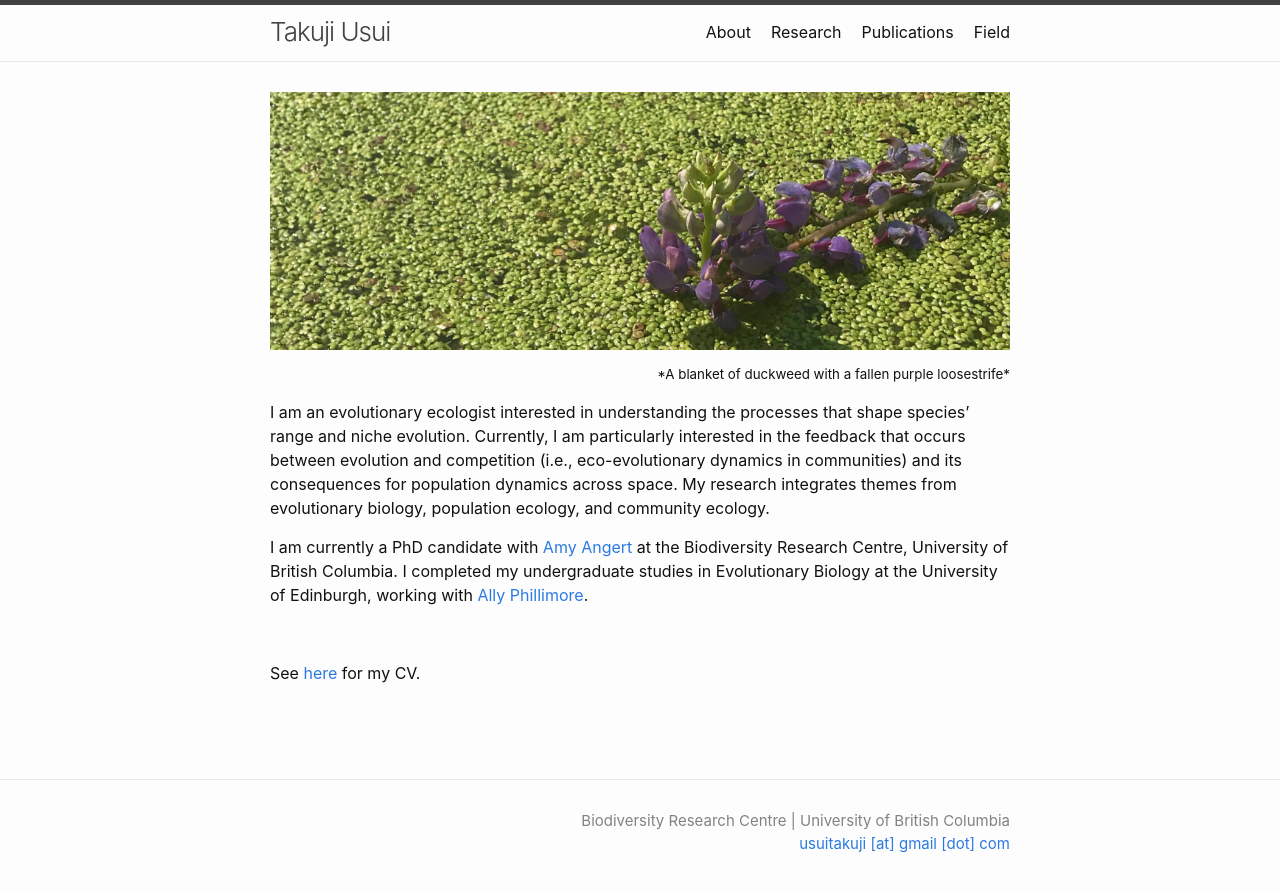
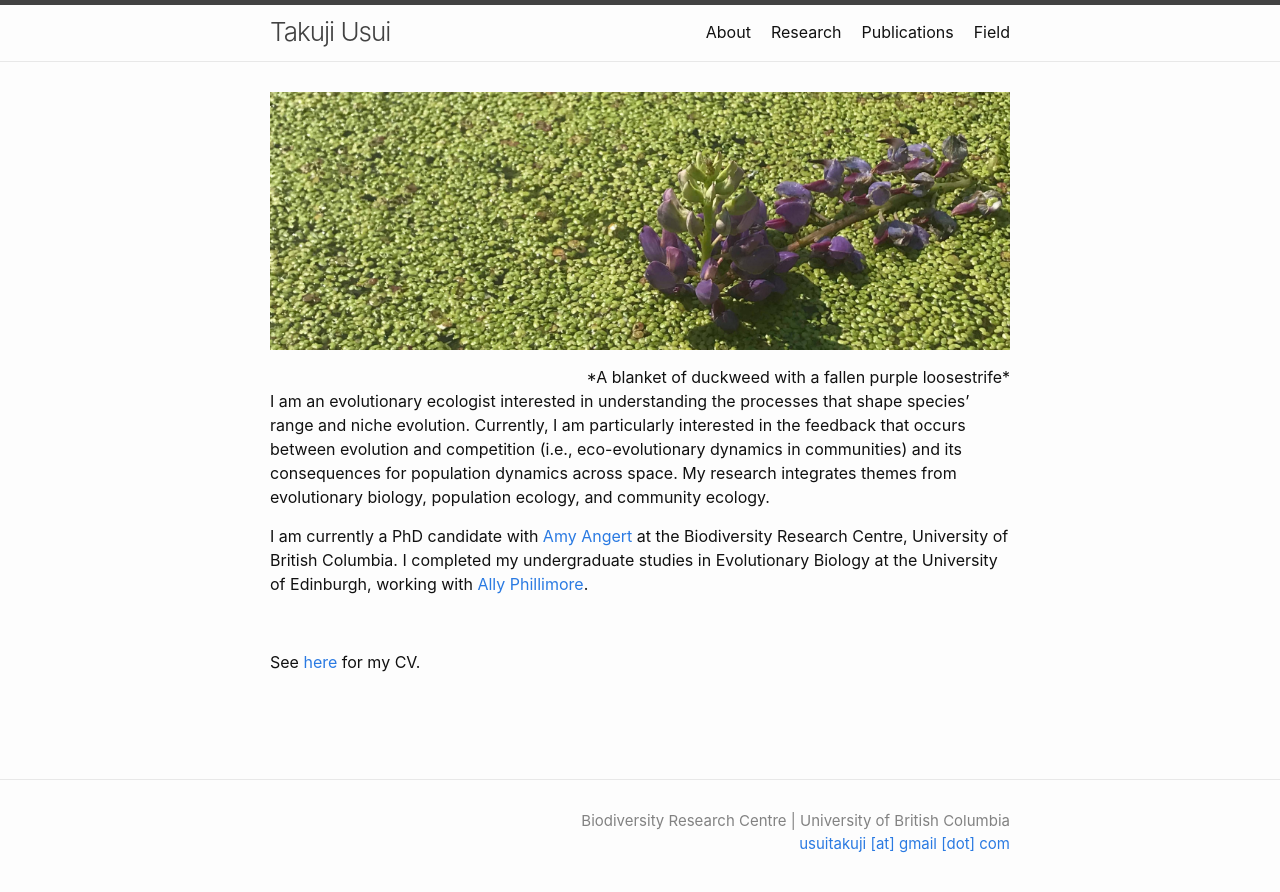
Before and after one commit to takujiusui/takujiusui.github.io, a Jekyll site: the page built from index.md, in a window 1280 px wide. Shown: the top 892 px of the page. Built offline with Jekyll 4.4.1, drawn with Linux system fonts in a browser that asks for light colours.

Commit message:
trying figure caption

```diff
--- a/index.md
+++ b/index.md
@@ -5,7 +5,7 @@ feature_text: |
   ## Takuji Usui
 ---
 ![duckweed](images/duck-crop.jpg)
-<div style="text-align: right"><p style="font-size:10pt;color;DimGrey">*A blanket of duckweed with a fallen purple loosestrife*</p></div>
+<div style="text-align: right">*A blanket of duckweed with a fallen purple loosestrife*</div>
 
 I am an evolutionary ecologist interested in understanding the processes that shape species' range and niche evolution. Currently, I am particularly interested in the feedback that occurs between evolution and competition (i.e., eco-evolutionary dynamics in communities) and its consequences for population dynamics across space. My research integrates themes from evolutionary biology, population ecology, and community ecology.
 
```
